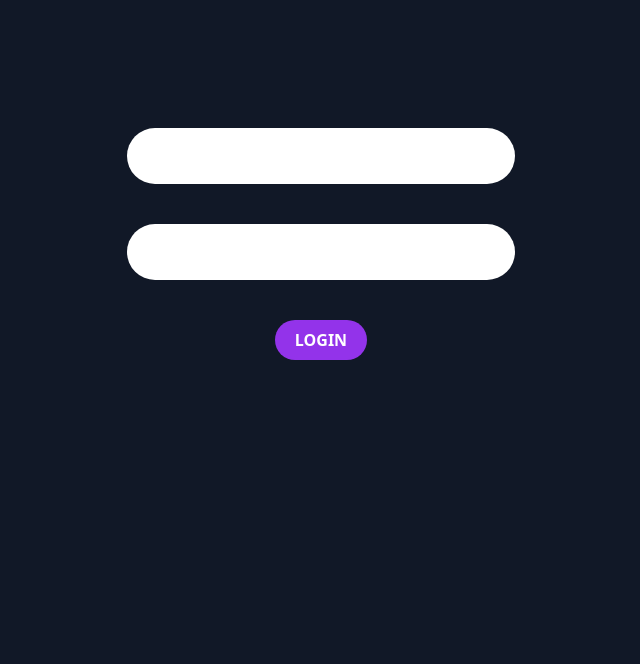
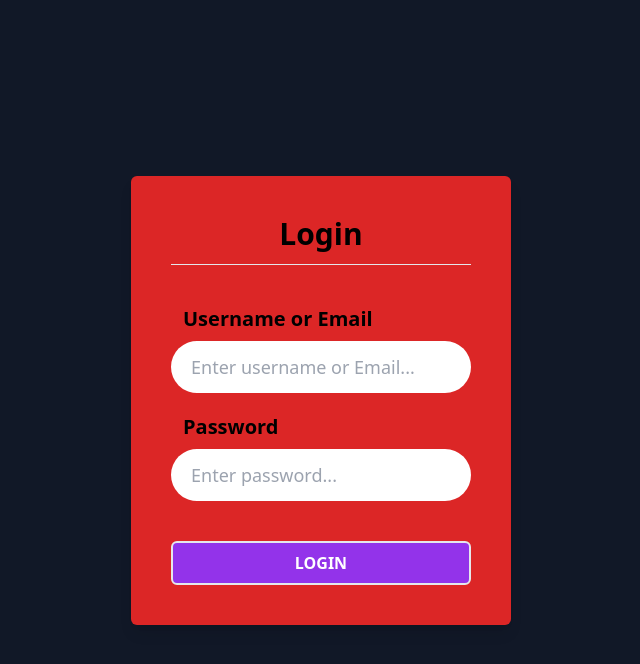
Before and after one commit to adarsh-shahi/blog-frontend, a React (Create React App) app: page /login in a window 1280 px wide. Shown: the top 664 px of the page, without its empty margins (319-959 px from the left). Built offline with nearby package versions, Linux system fonts and the light colour scheme.

Commit message:
designed login form

```diff
--- a/package.json
+++ b/package.json
@@ -4,6 +4,10 @@
 	"private": true,
 	"proxy": "http://localhost:5000",
 	"dependencies": {
+		"@fortawesome/fontawesome-svg-core": "^6.4.0",
+		"@fortawesome/free-brands-svg-icons": "^6.4.0",
+		"@fortawesome/free-solid-svg-icons": "^6.4.0",
+		"@fortawesome/react-fontawesome": "^0.2.0",
 		"@testing-library/jest-dom": "^5.16.5",
 		"@testing-library/react": "^13.4.0",
 		"@testing-library/user-event": "^13.5.0",
--- a/src/pages/Login.tsx
+++ b/src/pages/Login.tsx
@@ -2,6 +2,10 @@ import { ChangeEvent, useContext, useState } from "react";
 import { useNavigate } from "react-router-dom";
 import { UserContext } from "../context/userContext";
 import { ACTION_TYPE } from "../context/userContext";
+import { faB, faCheckSquare, faCoffee, faDatabase, faHouseLaptop, faS, faWindowMaximize } from '@fortawesome/free-solid-svg-icons';
+import { library } from "@fortawesome/fontawesome-svg-core";
+import { FontAwesomeIcon } from "@fortawesome/react-fontawesome";
+library.add(faB, faS, faHouseLaptop, faCheckSquare, faCoffee, faDatabase, faWindowMaximize)
 
 export default function Login() {
 	const [usernameValue, setUsernameValue] = useState("");
@@ -42,34 +46,48 @@ export default function Login() {
 		navigate("/");
 	};
 
-	const inputClass = "focus:outline-none rounded-full px-5 py-3 text-2xl";
 
 	return (
-		<div className=" bg-gray-900 w-screen h-screen">
+		<div className="flex justify-center items-center w-screen h-screen bg-gray-900">
+			<div className="w-100 p-10 shadow-lg bg-red-600 rounded-md">
+				<h1 className="text-3xl block text-center font-semibold">Login</h1>
+				<hr className="mt-3 bg-black" />
 				<form
-				className="flex flex-col items-center gap-10 mt-32"
+					className=""
 					onSubmit={handleFormSubmit}
 				>
+
+					<div className="mt-10">
+						<label htmlFor="username" className="block text-xl font-bold px-3">Username or Email</label>
 						<input
 							value={usernameValue}
-					className={inputClass}
+							className="focus:outline-none focus:border-black-900 rounded-full mt-2 px-5 py-3 text-lg px-3 py-2"
 							onChange={(e: ChangeEvent<HTMLInputElement>) =>
 								setUsernameValue(e.target.value)
 							}
 							type="text"
+							placeholder="Enter username or Email..."
 						/>
+					</div>
+					<div>
+						<label htmlFor="password" className="block text-base text-xl font-bold mt-5 mb-0 px-3">Password</label>
 						<input
 							value={passwordValue}
-					className={inputClass}
+							className="focus:outline-none focus:border-gray-600 rounded-full mt-2 px-5 py-3 text-lg px-3 py-2"
 							onChange={(e: ChangeEvent<HTMLInputElement>) =>
 								setPasswordValue(e.target.value)
 							}
 							type="password"
+							placeholder="Enter password..."
 						/>
-				<button className="bg-purple-600 text-white px-5 py-2 rounded-full font-bold ">
+					</div>
+					<div>
+						<button type="submit" className="border-2 bg-purple-600 text-white px-5 py-2 rounded-md mt-10 block font-bold w-full hover:bg-transparent">
 							LOGIN
 						</button>
+					</div>
 				</form>
+			</div>
 		</div>
 	);
 }
```
Also changed, not shown: 1 other file (tests, documents, lock files or other folders). Lines whose indentation alone changed are shown as unchanged.
